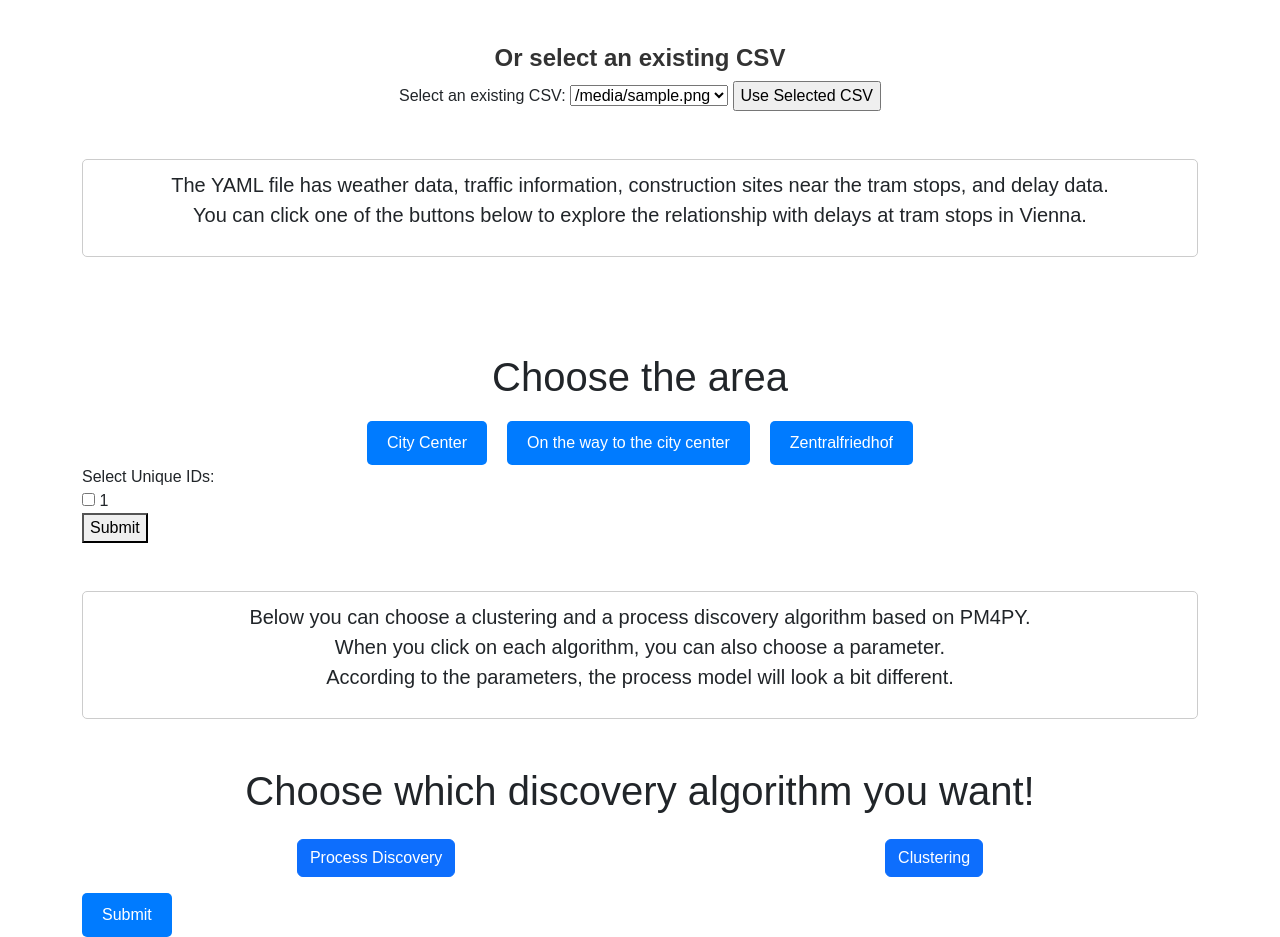
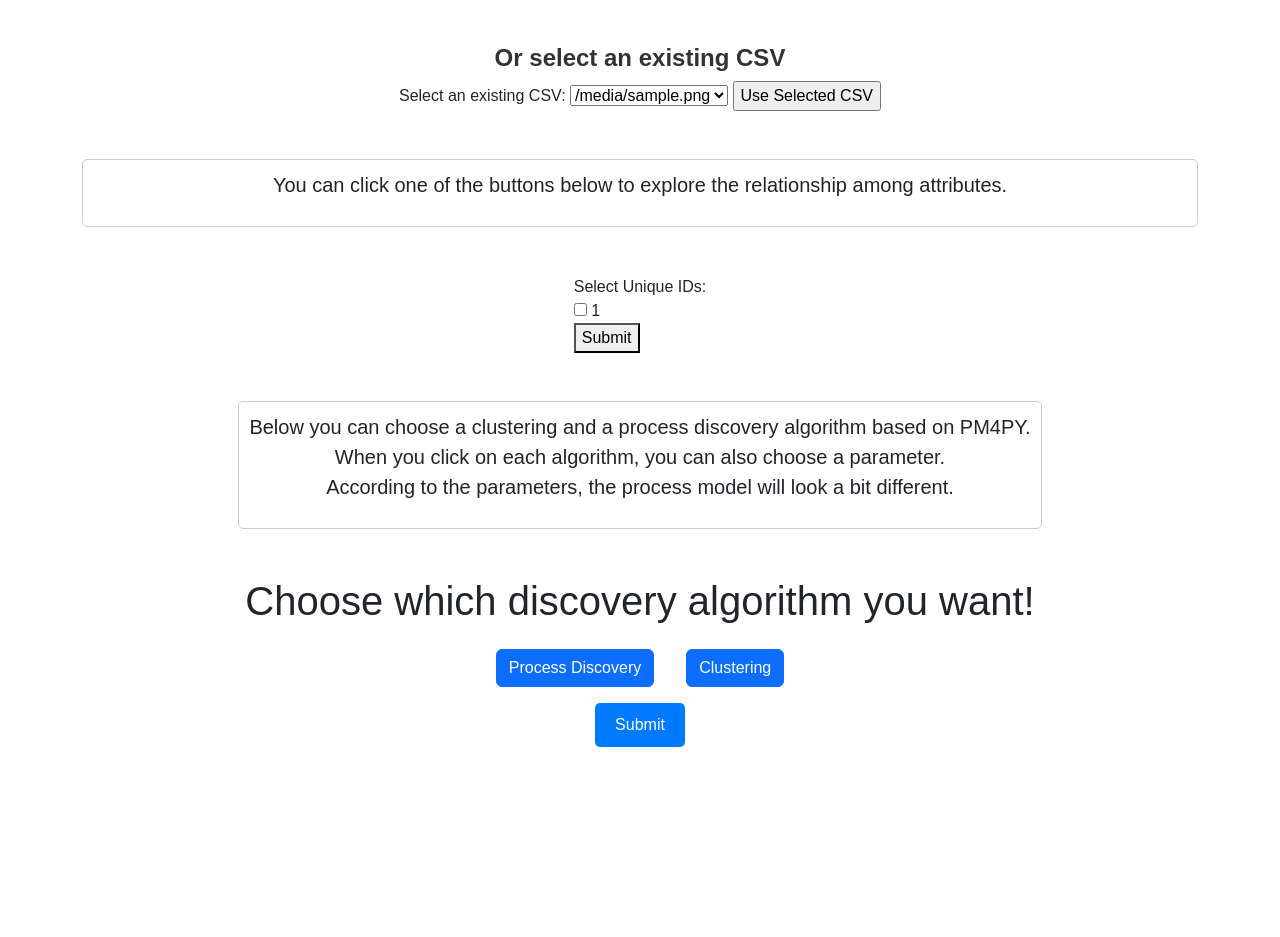
Before and after one commit to kwkim0129/Bachelor-thesis_Kowoon-Kim, a Flask app: template templates/main.html in a window 1280 px wide. Shown: the part 334-1271 px from the top of the page. After the commit the page ends 1081 px from the top, so only its background shows below. Run offline with Flask 3, Linux system fonts and the light colour scheme; the template is opened without the code that fills it: most values are stand-ins (such as "Sample title", 1, 10 or a date in 2020).

Commit message:
recent ver

```diff
--- a/templates/main.html
+++ b/templates/main.html
@@ -173,9 +173,7 @@
 
 <div style="border: 1px solid #ccc; padding: 10px; border-radius: 5px; font-size: 20px; text-align: center;">
     <p id="info-text" style="font-size: 20px;">
-        The YAML file has weather data, traffic information, construction sites near the tram stops, and delay data.
-        <br>
-        You can click one of the buttons below to explore the relationship with delays at tram stops in Vienna.
+        You can click one of the buttons below to explore the relationship among attributes.
     </p>
 </div>
 <br>
@@ -194,14 +192,14 @@
 {#</body>#}
 </html>
 </div>
-
-<div class="container">
-    <h1 class="text-center mt-5">Choose the area</h1>
-<div class="button-container area-button-container">
-    <button class="center-button" onclick="toggleButtonSelection1(this)">City Center</button>
-    <button class="center-button" onclick="toggleButtonSelection1(this)">On the way to the city center</button>
-    <button class="center-button" onclick="toggleButtonSelection1(this)">Zentralfriedhof</button>
-</div>
+{#area selection specific for vienna data#}
+{#<div class="container">#}
+{#    <h1 class="text-center mt-5">Choose the area</h1>#}
+{#<div class="button-container area-button-container">#}
+{#    <button class="center-button" onclick="toggleButtonSelection1(this)">City Center</button>#}
+{#    <button class="center-button" onclick="toggleButtonSelection1(this)">On the way to the city center</button>#}
+{#    <button class="center-button" onclick="toggleButtonSelection1(this)">Zentralfriedhof</button>#}
+{#</div>#}
 
 <form method="POST" action="/main">
     <label>Select Unique IDs:</label><br>
```
Also changed, not shown: templates/direct_graph.html (+7 -7 lines).
